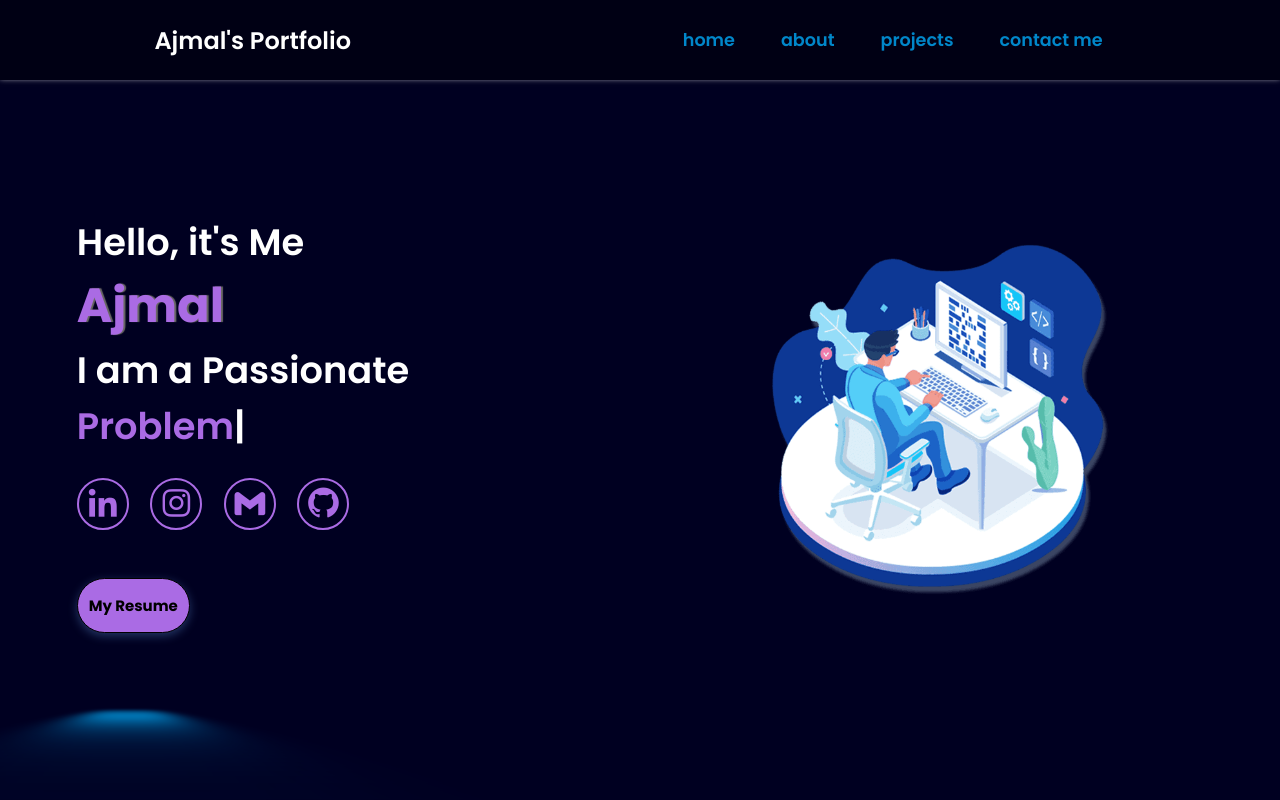
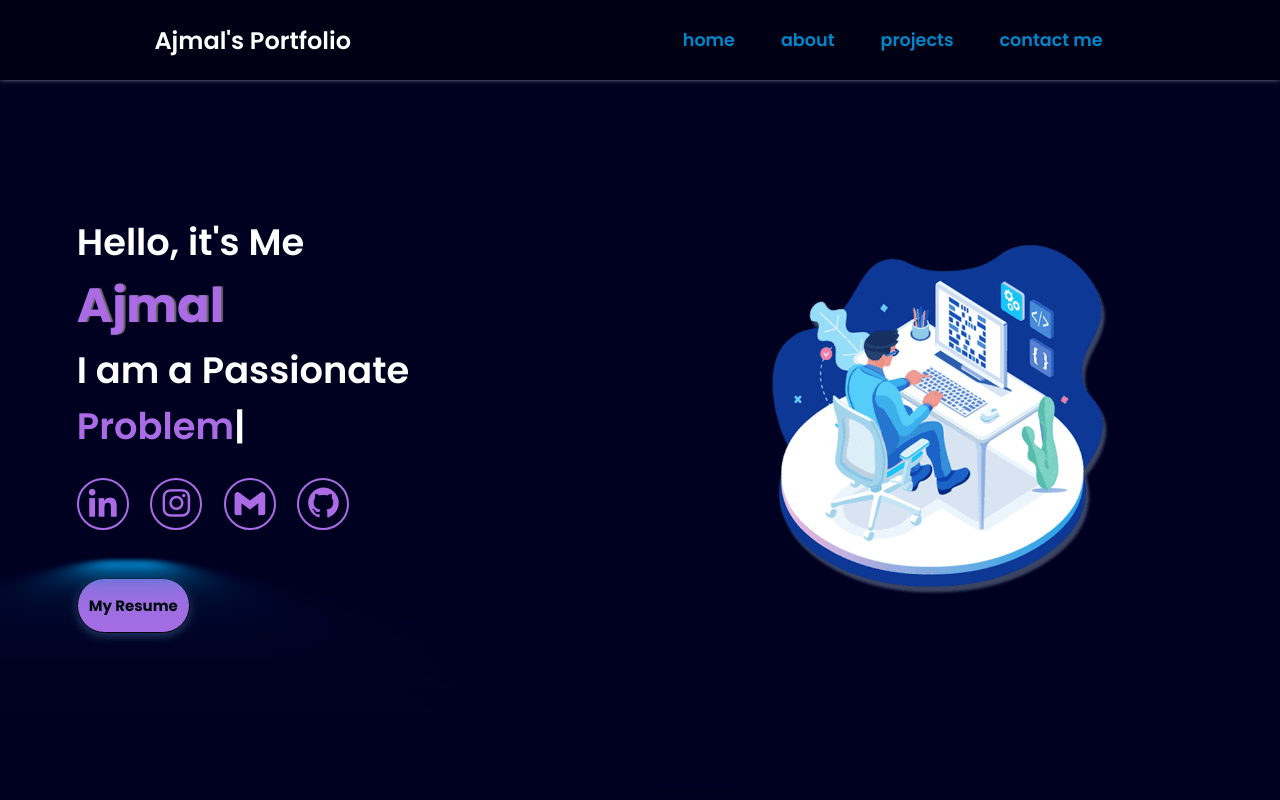
Before and after one commit to mohammedajmal0/Portfolio, a plain HTML site: page index.html in a window 1280 px wide. In both pictures the pointer is over the button "My Resume". Shown: the top 800 px of the page. Drawn offline with nearby package versions, Linux system fonts and the light colour scheme.

Commit message:
Add files via upload

```diff
--- a/style.css
+++ b/style.css
@@ -109,6 +109,7 @@ nav ul li a:hover {
             width: 90px;
             position: absolute;
             top: 85%;
+            top: 545px;
             left: 6.5%;
             transform: perspective(1em) rotateX(40deg) scale(1,0.4);
             filter: blur(1em);
@@ -120,7 +121,7 @@ nav ul li a:hover {
   font-weight: bolder;
 }
 .resume:hover::before{
-  top: 87%;
+  top: 545px;
   background-color: var(--secondary-color);
 
 }
@@ -352,7 +353,7 @@ html {
   color: #0804dd;
  }
  .gmail:hover{
-  color: rgb(255, 0, 0);
+  color: #ff2f19;
  }
  .insta:hover{
   color: rgb(104, 3, 57);
```
